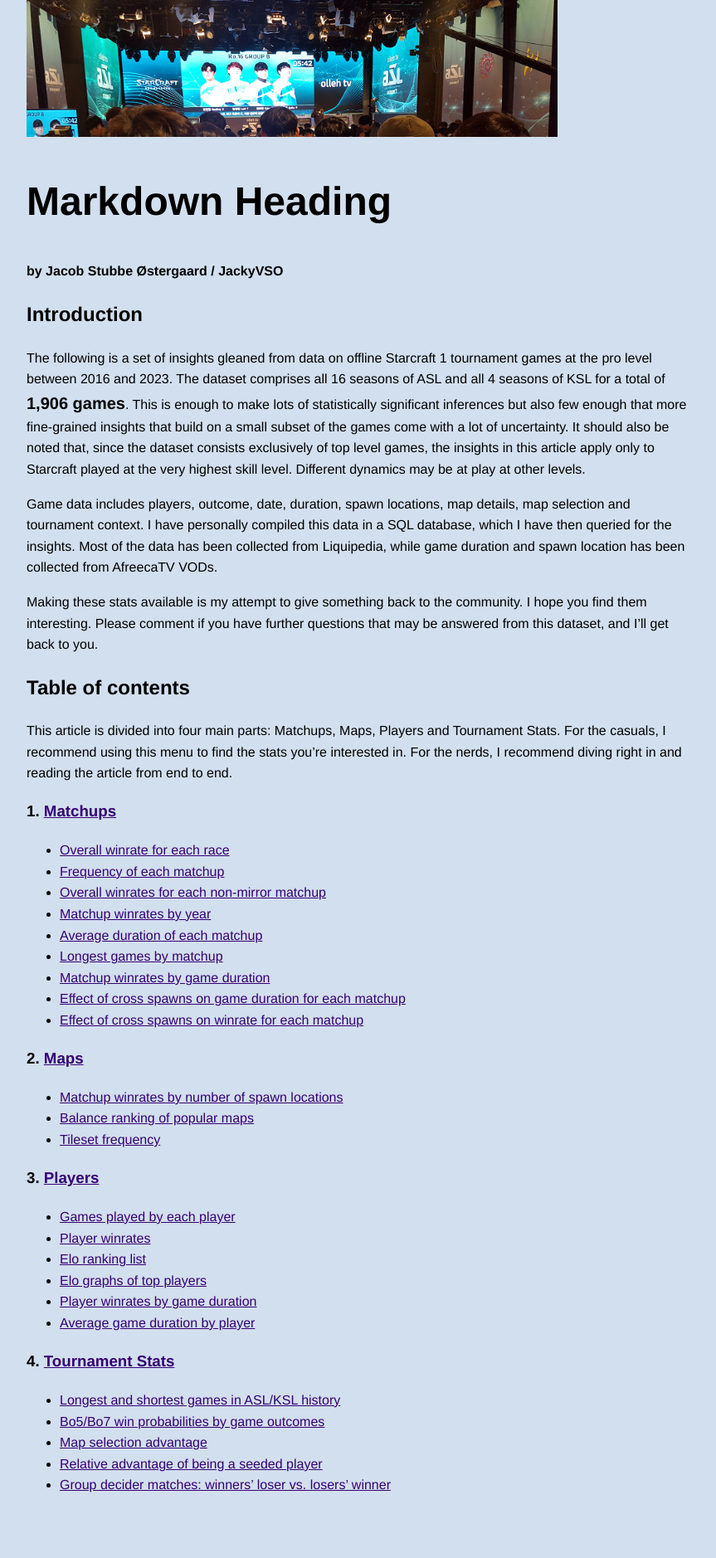
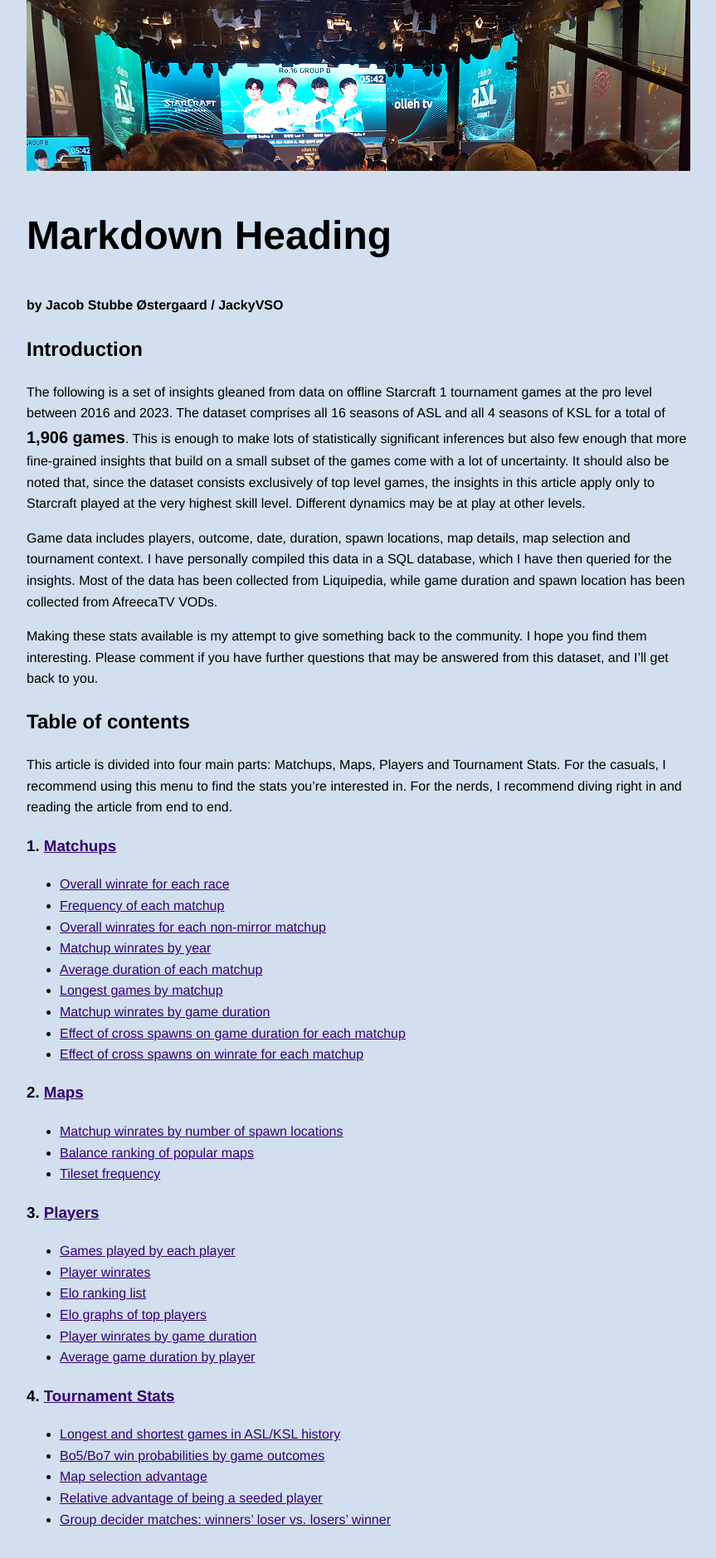
Before and after one commit to JackyVSO/Starcraft, a Jekyll site: the page built from index.md, in a window 1280 px wide. Shown: the top 1878 px of the page at 83% size, without its empty margins (208-1071 px from the left). Built offline with Jekyll 4.4.1, drawn with Linux system fonts in a browser that asks for light colours; some of the changed text lies outside the part shown.

Commit message:
Removed superfluous table HTML code

```diff
--- a/_layouts/default.html
+++ b/_layouts/default.html
@@ -21,7 +21,7 @@
             background-color: #d2dfee; /* Set a background color for the header */
         }
       img {
-            max-width: 80%;
+            max-width: 100%;
             height: auto;
       }
       a {
--- a/index.md
+++ b/index.md
@@ -102,8 +102,6 @@
 This table shows the overall winrate for each race across both of its non-mirror matchups. It seems to show that Protoss is the best race by a margin of 0.3 percentage points over Terran. It also seems to show that Terran is the 2nd best race. But since Artosis often points out that Terran only appears to be doing well because Flash is so good, I decided to check what the winrates would be without Flash. To make a fair comparison, I also removed the statistically best player for each of the other races (Rain for Protoss and Effort for Zerg), and this is what the updated figures look like:
 
 <table border="1" class="dataframe table table-striped table-bordered">
-  <thead>
-    <tr style="text-align: right;"><table border="1" class="dataframe table table-striped table-bordered">
     <thead>
     <tr>
     <th colspan="3" style="font-size: 24px; text-align: center;">Overall race winrates</th>
@@ -130,9 +128,9 @@
 
 <h4 id="#A11">.</h4>
 
-![TvP overall winrate](images/A11TvPoverallwinrate.png "TVP overall winrate")
-![TvZ overall winrate](images/A11TvZoverallwinrate.png "TVZ overall winrate")
-![PvZ overall winrates](images/A11PvZoverallwinrate.png "PVZ overall winrate")
+![TvP overall winrate](./images/A11TvPoverallwinrate.png "TVP overall winrate")
+![TvZ overall winrate](./images/A11TvZoverallwinrate.png "TVZ overall winrate")
+![PvZ overall winrates](./images/A11PvZoverallwinrate.png "PVZ overall winrate")
 
 While these figures are very unsurprising, it becomes a lot more interesting when you go into some more detail. For starters, let's take a look at the development of the matchup winrates year on year:
 
```
